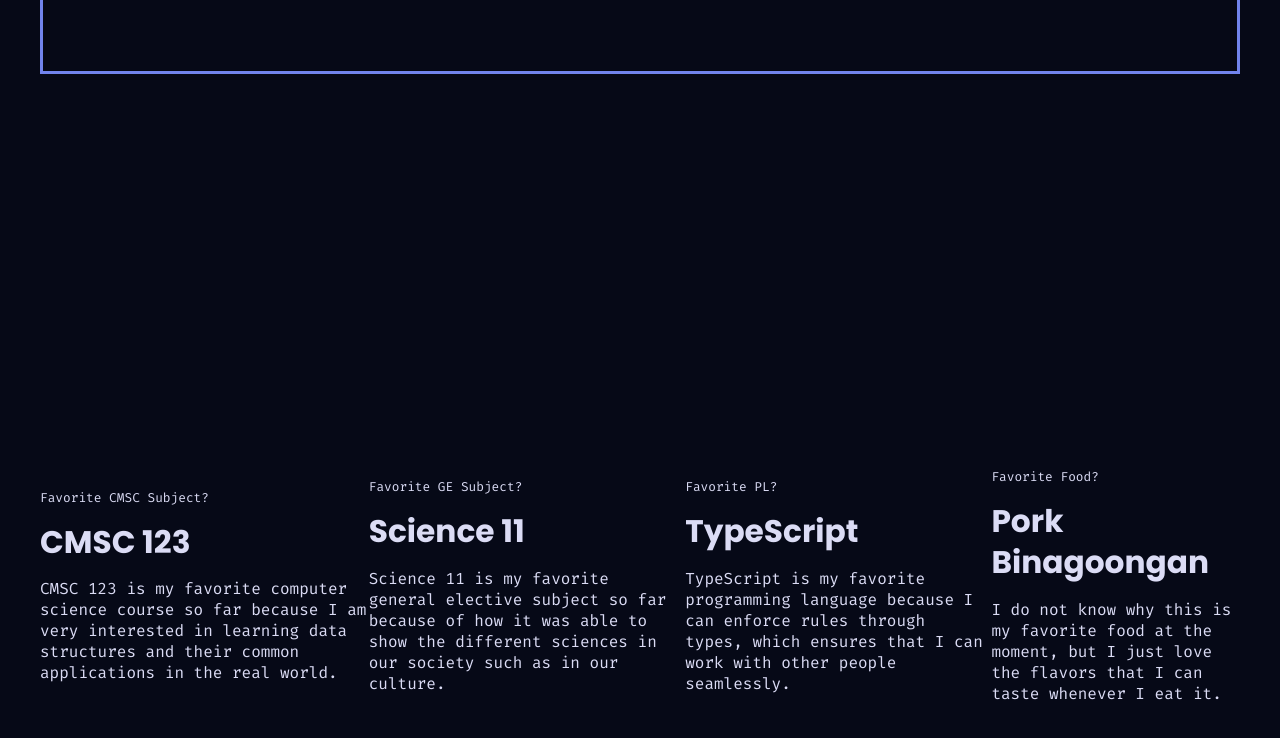
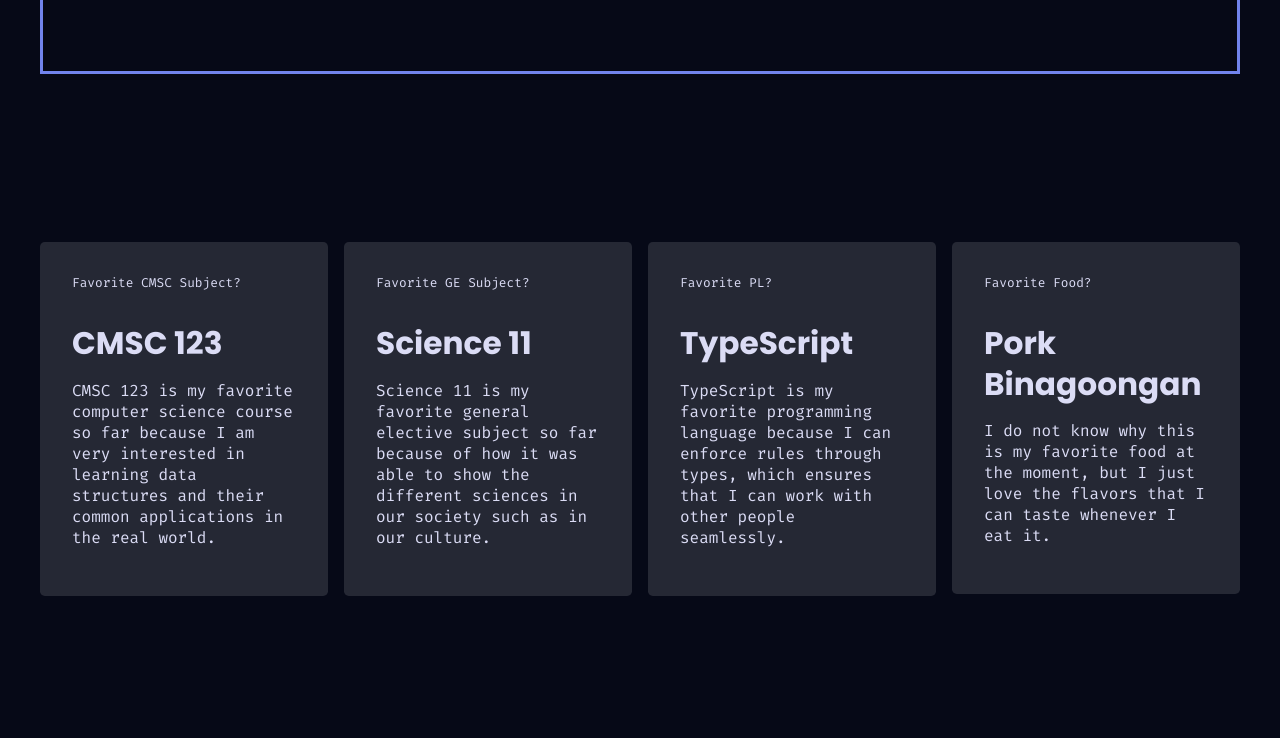
Before and after one commit to CMSC100-UV4L/exer-01-github-repository-kennethtegrado, a plain HTML site: page index.html in a window 1280 px wide. Shown: the part 606-1344 px from the top of the page. After the commit the page ends 1250 px from the top, so only its background shows below. Drawn offline with Linux system fonts and the light colour scheme.

Commit message:
ui: add styles for favorites setion

```diff
--- a/styles.css
+++ b/styles.css
@@ -13,6 +13,7 @@
 /* variables for colors */
 :root {
     --background: #060917;
+    --secondary-background: #252834;
     --primary: #435fff;
     --accent: #7184ed;
     --white: #dbdcf5;
@@ -96,6 +97,9 @@
     margin: auto;
     display: flex;
     align-items: center;
+}
+
+.container-full {
     height: 100vh;
 }
 
@@ -147,3 +151,25 @@
         transform: translateY(0);
     }
 }
+
+/* favorites section */
+.favorites {
+    display: flex;
+    gap: 1rem;
+    justify-content: center;
+    align-items: start;
+    flex-direction: row;
+    padding: 3rem 0;
+}
+
+/* card containers */
+.card {
+    flex: 1;
+    display: flex;
+    flex-direction: column;
+    justify-content: start;
+    background-color: var(--secondary-background);
+    padding: 2rem;
+    border-radius: 0.3rem;
+    height: 100%;
+}
```
